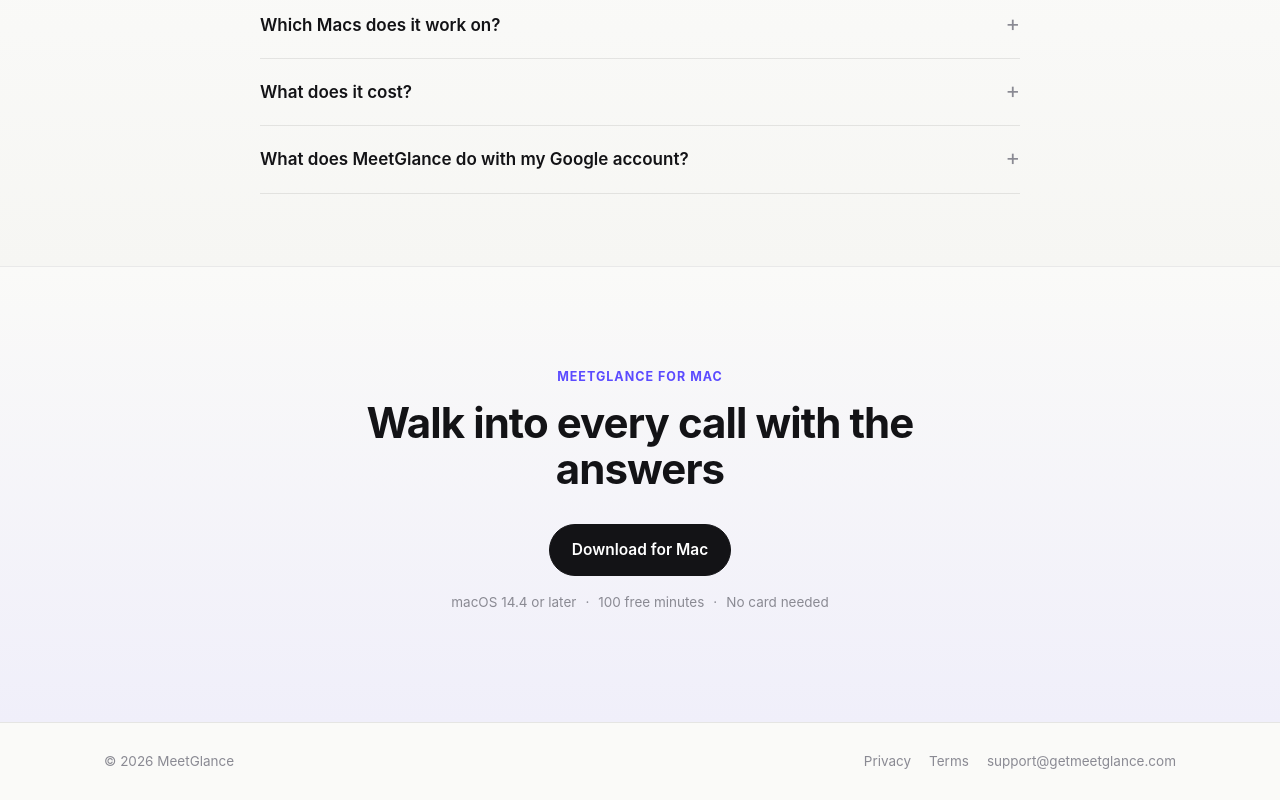
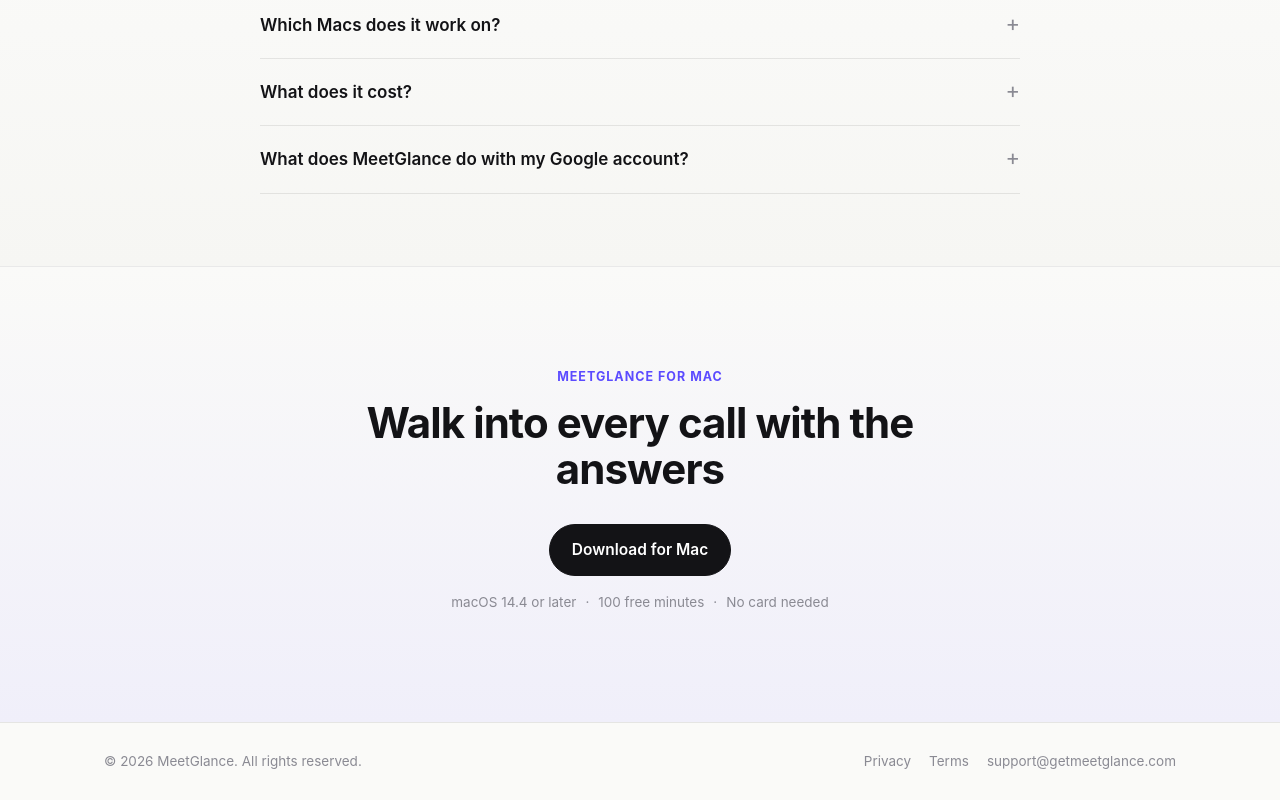
Before and after one commit to ckarthikv/meetglance-site, a plain HTML site: page index.html in a window 1280 px wide. Shown: the part 5136-5936 px from the top of the page. Drawn offline with Linux system fonts and the light colour scheme.

Commit message:
Footer: all rights reserved
Co-Authored-By: Claude Opus 5.5 <noreply@anthropic.com>

```diff
--- a/index.html
+++ b/index.html
@@ -461,7 +461,7 @@
 
 <footer>
   <div class="wrap foot">
-    <span>© 2026 MeetGlance</span>
+    <span>© 2026 MeetGlance. All rights reserved.</span>
     <span><a href="privacy.html">Privacy</a><a href="terms.html">Terms</a><a href="mailto:support@getmeetglance.com">support@getmeetglance.com</a></span>
   </div>
 </footer>
```
